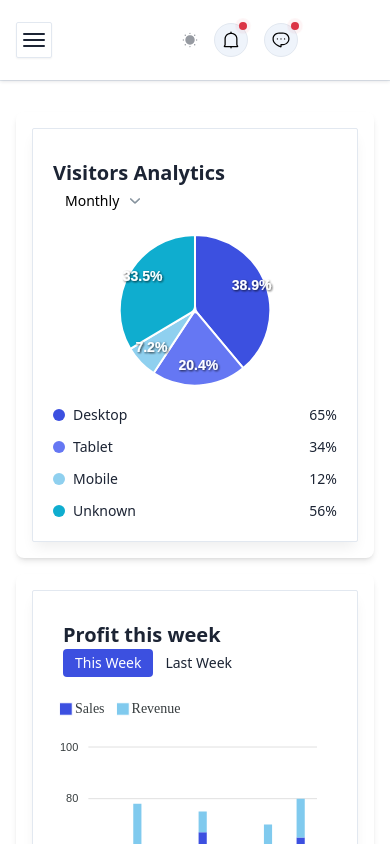
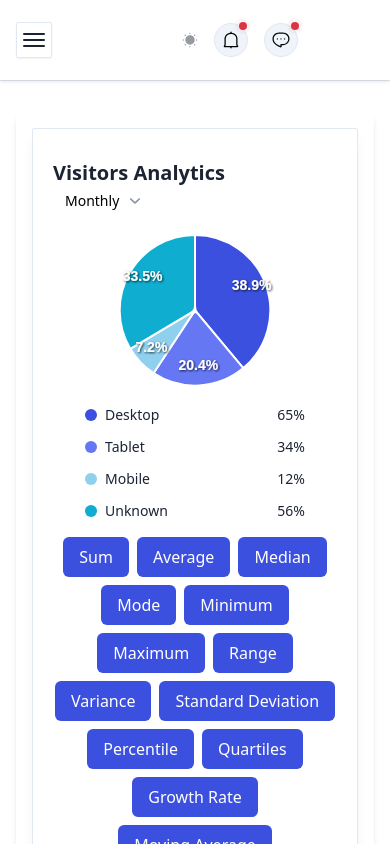
Before and after one commit to RanaFathy123/social-media, a React (Vite) app: page /dashboard/analysis in a window 390 px wide. Built offline with nearby package versions, Linux system fonts and the light colour scheme.

Commit message:
anlysis tab

```diff
--- /dev/null
+++ b/src/components/Modal/Modal.jsx
@@ -0,0 +1,9 @@
+import React from 'react'
+
+const Modal = () => {
+  return (
+    <div>Modal</div>
+  )
+}
+
+export default Modal
--- a/src/components/charts/BarChart.jsx
+++ b/src/components/charts/BarChart.jsx
@@ -1,5 +1,6 @@
 import React, { useState } from "react";
 import ReactApexChart from "react-apexcharts";
+
 
 const options = {
   colors: ['#3C50E0', '#80CAEE'],
--- a/src/components/charts/PieChart.jsx
+++ b/src/components/charts/PieChart.jsx
@@ -7,10 +7,23 @@ const PieChart = () => {
   });
 
   const [filter, setFilter] = useState("Monthly");
+  const aggregations =[
+    "Sum",
+    "Average",
+    "Median",
+    "Mode",
+    "Minimum",
+    "Maximum",
+    "Range",
+    "Variance",
+    "Standard Deviation",
+    "Percentile",
+    "Quartiles",
+    "Growth Rate",
+    "Moving Average",
 
-  const handleReset = () => {
-    setState({ series: [65, 34, 12, 56] });
-  };
+  ]
+
 
   const handleFilterChange = (event) => {
     const selectedFilter = event.target.value;
@@ -21,9 +34,10 @@ const PieChart = () => {
       Monthly: [65, 34, 12, 56],
       Yearly: [80, 20, 5, 10],
     };
-
     setState({ series: data[selectedFilter] });
   };
+
+
 
   return (
     <div className="sm:px-7.5 col-span-12 rounded-sm border border-stroke bg-white px-5 pb-5 pt-7.5 shadow-default dark:border-strokedark dark:bg-boxdark xl:col-span-5">
@@ -79,7 +93,7 @@ const PieChart = () => {
             options={{
               chart: {
                 fontFamily: "Satoshi, sans-serif",
-                type: "donut", // or 'pie'
+                type: "pie",
               },
               colors: ["#3C50E0", "#6577F3", "#8FD0EF", "#0FADCF"],
               labels: ["Desktop", "Tablet", "Mobile", "Unknown"],
@@ -132,8 +146,8 @@ const PieChart = () => {
         </div>
       </div>
 
-      <div className="-mx-8 flex flex-wrap items-center justify-center gap-y-3">
-        <div className="sm:w-1/2 w-full px-8">
+      <div className="flex flex-wrap items-center justify-center gap-y-3">
+        <div className="w-full px-8">
           <div className="flex w-full items-center">
             <span className="mr-2 block h-3 w-full max-w-3 rounded-full bg-primary"></span>
             <p className="flex w-full justify-between text-sm font-medium text-black dark:text-white">
@@ -142,7 +156,7 @@ const PieChart = () => {
             </p>
           </div>
         </div>
-        <div className="sm:w-1/2 w-full px-8">
+        <div className="w-full px-8">
           <div className="flex w-full items-center">
             <span className="mr-2 block h-3 w-full max-w-3 rounded-full bg-[#6577F3]"></span>
             <p className="flex w-full justify-between text-sm font-medium text-black dark:text-white">
@@ -151,7 +165,7 @@ const PieChart = () => {
             </p>
           </div>
         </div>
-        <div className="sm:w-1/2 w-full px-8">
+        <div className="w-full px-8">
           <div className="flex w-full items-center">
             <span className="mr-2 block h-3 w-full max-w-3 rounded-full bg-[#8FD0EF]"></span>
             <p className="flex w-full justify-between text-sm font-medium text-black dark:text-white">
@@ -160,7 +174,7 @@ const PieChart = () => {
             </p>
           </div>
         </div>
-        <div className="sm:w-1/2 w-full px-8">
+        <div className="w-full px-8">
           <div className="flex w-full items-center">
             <span className="mr-2 block h-3 w-full max-w-3 rounded-full bg-[#0FADCF]"></span>
             <p className="flex w-full justify-between text-sm font-medium text-black dark:text-white">
@@ -170,6 +184,17 @@ const PieChart = () => {
           </div>
         </div>
       </div>
+      <div className="mt-4 flex flex-wrap gap-2 justify-center">
+        {aggregations.map((aggregation) => (
+          <button
+            key={aggregation}
+            className="px-4 py-2 bg-primary text-white rounded-md"
+
+          >
+            {aggregation}
+          </button>
+        ))}
+      </div>
     </div>
   );
 };
--- a/src/modules/AdminModule/components/Analysis/Analysis.jsx
+++ b/src/modules/AdminModule/components/Analysis/Analysis.jsx
@@ -4,9 +4,11 @@ import BarChart from "../../../../components/charts/BarChart";
 import AreaChart from "../../../../components/charts/AreaChart";
 import LineChart from "../../../../components/charts/LineChart";
 
+
 const Analysis = () => {
   return (
     <div className="mt-4 md:mt-6 2xl:mt-7.5">
+
       <div className="grid grid-cols-1 md:grid-cols-2 gap-4 md:gap-6 2xl:gap-7.5">
         {/* Card Container for each PieChart */}
         <div className="bg-white rounded-lg shadow-md dark:bg-boxdark dark:border-strokedark p-4 md:p-6 2xl:p-7.5 transition-transform duration-200 transform hover:scale-105">
```
Also changed, not shown: src/assets/Animation - 1722958125067.gif (added).
